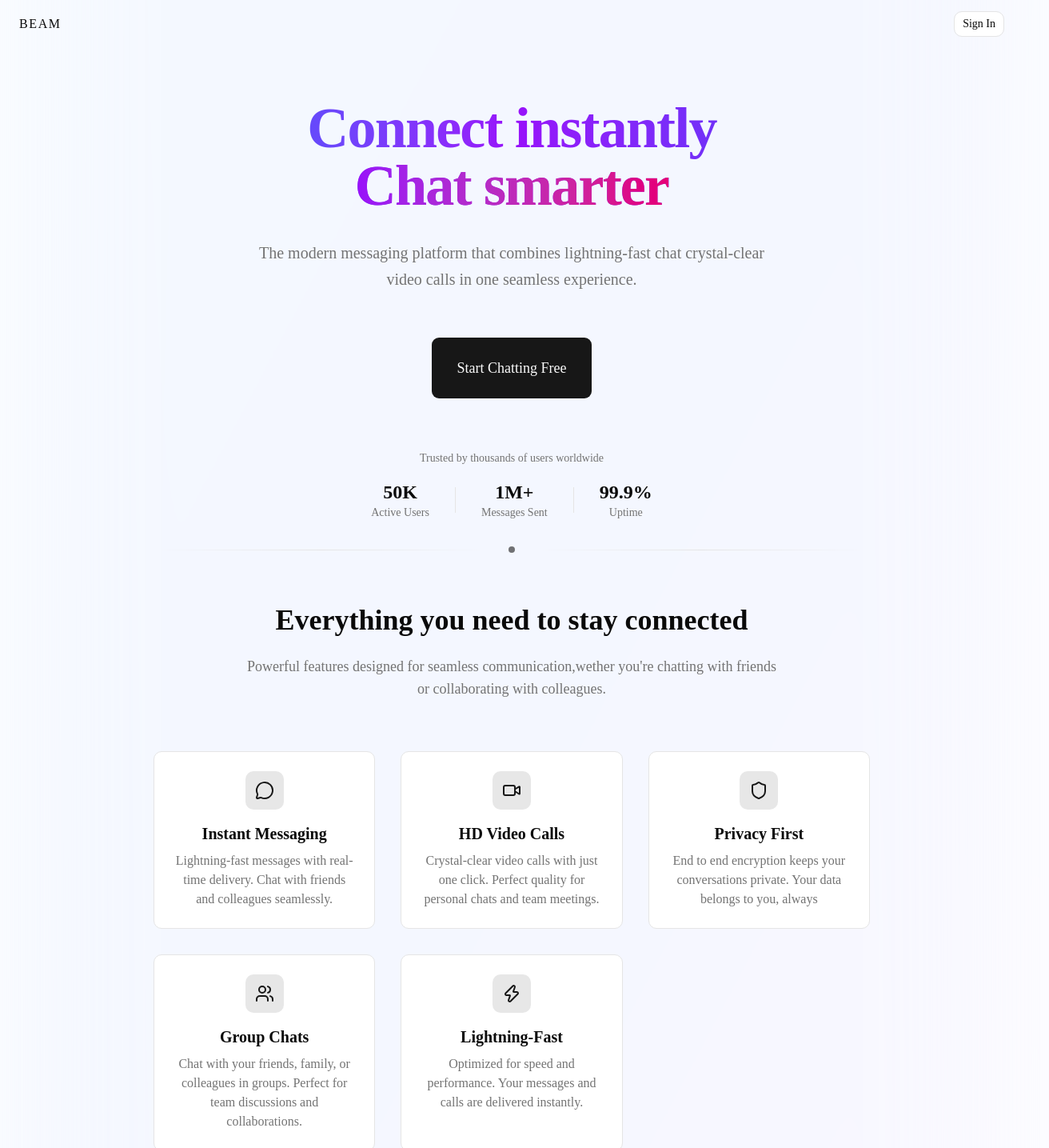
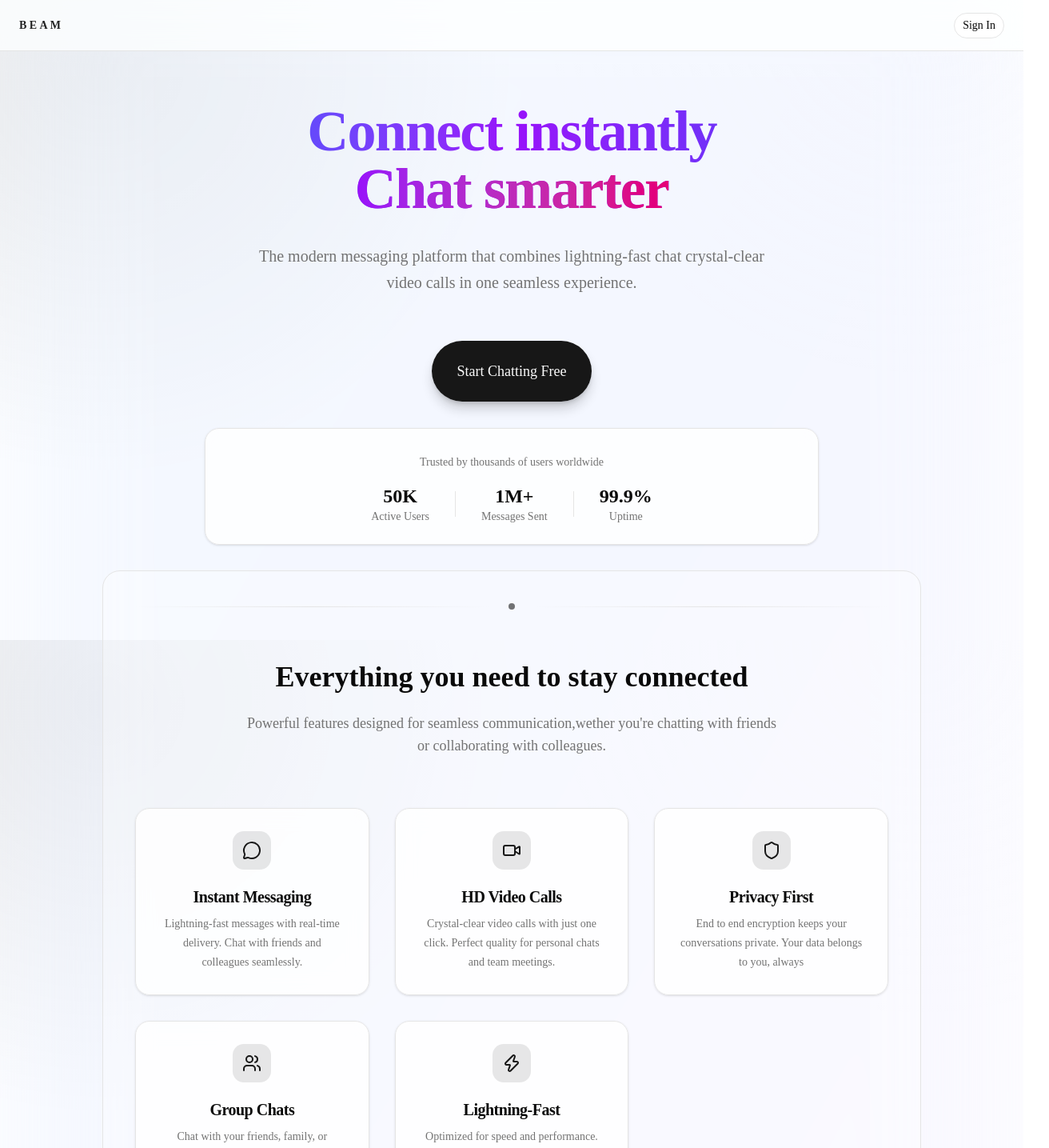
Before and after one commit to shubhamraj82/BlabberX, a Next.js app: page / in a window 1280 px wide. Shown: the top 1435 px of the page at 80% size, 1312 px wide, since content can reach past the window. Built offline with nearby package versions, Linux system fonts and the light colour scheme; no server answers.

Commit message:
ui chaanges

```diff
--- a/app/globals.css
+++ b/app/globals.css
@@ -122,9 +122,24 @@
     @apply border-border outline-ring/50;
   }
   body {
-    @apply bg-background text-foreground;
+    @apply bg-background text-foreground antialiased;
   }
   html {
     @apply font-sans;
   }
 }
+
+@layer base {
+  body {
+    background-image:
+      radial-gradient(circle at 10% 10%, color-mix(in oklab, var(--primary) 12%, transparent) 0%, transparent 38%),
+      radial-gradient(circle at 90% 0%, color-mix(in oklab, var(--accent) 8%, transparent) 0%, transparent 34%);
+    background-attachment: fixed;
+  }
+}
+
+@layer utilities {
+  .glass-card {
+    @apply border bg-card/80 backdrop-blur-md shadow-sm;
+  }
+}
--- a/app/page.tsx
+++ b/app/page.tsx
@@ -1,29 +1,28 @@
 import Header from "@/components/Header";
 import { Button } from "@/components/ui/button";
-import Image from "next/image";
 import { Show, SignInButton, SignUpButton } from "@clerk/nextjs";
-import { MessageCircle, Video, Shield, Zap, Users, LucideIcon } from "lucide-react";
+import { MessageCircle, Video, Shield, Zap, Users } from "lucide-react";
 import FeatureCard from "@/components/FeatureCard";
 
 export default function Home() {
   return (
-    <div>
+    <div className="min-h-screen">
       <Header/>
 
-      <main className="flex-1 flex flex-col items-center px-4 py-16 sm:px-6 text-center gap-20">
-        <div className="max-w-4xl space-y-8 relative">
+      <main className="flex flex-1 flex-col items-center gap-20 px-4 py-16 text-center sm:px-6">
+        <div className="relative w-full max-w-5xl space-y-8">
           {/* backgroundGradient */}
-          <div className="absolute inset-0 -z-10 bg-linear-to-br from-blue-50 via-indigo-50 to-purple-50 dark:from-blue-950/20 dark:via-indigo-950/20 dark:to-purple-950/20 rounded-3xl blur-3xl scale-150 opacity-60"></div>
+          <div className="absolute inset-0 -z-10 scale-125 rounded-3xl bg-linear-to-br from-blue-50 via-indigo-50 to-purple-50 opacity-60 blur-3xl dark:from-blue-950/20 dark:via-indigo-950/20 dark:to-purple-950/20"></div>
 
-          <div className="max-w-4xl space-y-8 relative">
-            <h1 className="text-5xl sm:text-7xl font-bold tracking-tight bg-clip-text text-transparent bg-linear-to-r from-blue-600 via-purple-600 to-indigo-600 dark:from-blue-400 dark:via-purple-400 dark:to-indigo-400 ">
+          <div className="relative mx-auto max-w-4xl space-y-8">
+            <h1 className="bg-linear-to-r from-blue-600 via-purple-600 to-indigo-600 bg-clip-text text-5xl font-bold tracking-tight text-transparent dark:from-blue-400 dark:via-purple-400 dark:to-indigo-400 sm:text-7xl">
               Connect instantly
               <br />
-              <span className="bg-clip-text text-transparent bg-linear-to-r from-purple-600 to-pink-600 dark:from-purple-400 dark:to-pink-400">
+              <span className="bg-linear-to-r from-purple-600 to-pink-600 bg-clip-text text-transparent dark:from-purple-400 dark:to-pink-400">
                 Chat smarter
               </span>
             </h1>
-            <p className="text-xl text-muted-foreground max-w-2xl mx-auto leading-relaxed">
+            <p className="mx-auto max-w-2xl text-xl leading-relaxed text-muted-foreground">
               The modern messaging platform that combines lightning-fast chat crystal-clear video calls in one seamless experience.
             </p>
           </div>
@@ -31,7 +30,7 @@ export default function Home() {
           <div className="flex flex-col sm:flex-row justify-center items-center gap-4 pt-6">
             <Show when="signed-out">
               <SignInButton mode="modal">
-                <Button size="lg" className="text-lg px-8 py-6 h-auto">
+                <Button size="lg" className="h-auto rounded-full px-8 py-6 text-lg shadow-lg shadow-primary/20">
                   Start Chatting Free
                 </Button>
               </SignInButton>
@@ -39,11 +38,11 @@ export default function Home() {
           </div>
 
           {/* Social proof */}
-          <div className="pt-8">
-            <p className="text-sm text-muted-foreground mb-4">
+          <div className="mx-auto glass-card max-w-3xl rounded-2xl p-6 pt-8">
+            <p className="mb-4 text-sm text-muted-foreground">
               Trusted by thousands of users worldwide
             </p>
-            <div className="flex justify-center items-center gap-8 text-muted-foreground">
+            <div className="flex items-center justify-center gap-8 text-muted-foreground">
               <div className="text-center">
                 <div className="text-2xl font-bold text-foreground">50K</div>
                 <div className="text-sm">Active Users</div>
@@ -62,7 +61,7 @@ export default function Home() {
           </div>
 
           {/* enhanced features sections */}
-          <div className="w-full max-w-6xl">
+          <div className="w-full max-w-6xl rounded-3xl border bg-card/30 p-6 sm:p-10">
             {/* section divider */}
             <div className="w-full flex items-center justify-center mb-16">
               <div className="flex-1 h-px bg-linear-to-r from-transparent via-border to-transparent "></div>
@@ -73,11 +72,11 @@ export default function Home() {
             </div>
 
 
-            <div className="text-center mb-16">
-              <h2 className="text-3xl sm:text-4xl font-bold mb-6">
+            <div className="mb-16 text-center">
+              <h2 className="mb-6 text-3xl font-bold sm:text-4xl">
                 Everything you need to stay connected
               </h2>
-              <p className="text-lg text-muted-foreground max-w-2xl mx-auto">
+              <p className="mx-auto max-w-2xl text-lg text-muted-foreground">
                 Powerful features designed for seamless communication,wether you&apos;re chatting with friends or collaborating with colleagues.
               </p>
             </div>
@@ -114,18 +113,18 @@ export default function Home() {
 
           {/* enhanced CTA sections */}
           <div className="w-full max-w-4xl">
-            <div className="rounded-2xl border bg-linear-to-br from-primary/5 to-primary/10 p-12 text-center">
-            <h2 className="text-3xl sm:text-4xl font-bold mb-4">
+            <div className="rounded-3xl border bg-linear-to-br from-primary/5 to-primary/10 p-8 text-center shadow-lg shadow-primary/10 sm:p-12">
+            <h2 className="mb-4 text-3xl font-bold sm:text-4xl">
               Ready to transform your conversations
               </h2>
-              <p className="text-lg text-muted-foreground mb-8 max-w-2xl mx-auto">
+              <p className="mx-auto mb-8 max-w-2xl text-lg text-muted-foreground">
                 Join thousands of Users who&apos;ve already discovered the power of BlabberX. Start your free trial today and experience the future of messaging.
               </p>
 
               <div className="flex flex-col sm:flex-row justify-center items-center gap-4">
                 <Show when="signed-out">
                   <SignUpButton mode="modal">
-                    <Button size="lg" className="text-lg px-8 py-6 h-auto">
+                    <Button size="lg" className="h-auto rounded-full px-8 py-6 text-lg shadow-lg shadow-primary/20">
                       Get Started Free
                     </Button>
                   </SignUpButton>
@@ -152,7 +151,7 @@ export default function Home() {
       </main>
 
 
-      <footer className="border-t bg-muted/30">
+      <footer className="border-t bg-muted/20 backdrop-blur-sm">
       <div className="max-w-6xl mx-auto px-4 sm:px-6 py-12">
         <div className="flex flex-col sm:flex-row justify-between items-center gap-6">
           <div>
--- a/components/FeatureCard.tsx
+++ b/components/FeatureCard.tsx
@@ -9,12 +9,12 @@ function FeatureCard ({
     description:string;
 })  {
   return (
-    <div className='group p-6 rounded-lg border bg-card hover:shadow-lg transition-all duration-300 hover:border-primary/20 w-full max-w-sm text-center'>
-        <div className='w-12 h-12 rounded-lg bg-primary/10 flex items-center justify-center mb-4 group-hover:bg-primary/20 transition-colors mx-auto'>
+    <div className='group glass-card w-full max-w-sm rounded-2xl p-7 text-center transition-all duration-300 hover:-translate-y-1 hover:shadow-xl hover:shadow-primary/10 hover:border-primary/30'>
+        <div className='mx-auto mb-5 flex h-12 w-12 items-center justify-center rounded-xl bg-primary/10 transition-colors group-hover:bg-primary/20'>
         <Icon className='w-6 h-6 text-primary'/>
         </div>
-        <h3 className='text-xl font-semibold mb-2'>{title}</h3>
-        <p className='text-muted-foreground'>{description}</p>
+        <h3 className='mb-2 text-xl font-semibold tracking-tight'>{title}</h3>
+        <p className='text-sm leading-6 text-muted-foreground'>{description}</p>
     </div>
   )
 }
--- a/components/Header.tsx
+++ b/components/Header.tsx
@@ -12,17 +12,17 @@ import { Button } from './ui/button';
     const isDashboard = pathname.startsWith('/dashboard');
 
   return (
-    <header className='flex items-center justify-between px-4 h-15 sm:px-6'>
+    <header className='sticky top-0 z-40 flex h-16 items-center justify-between border-b bg-background/70 px-4 backdrop-blur-md sm:px-6'>
         <Link href="/dashboard"
-        className='font-medium uppercase tracking-widest'>
+        className='text-sm font-semibold uppercase tracking-[0.24em] text-foreground/90 transition-colors hover:text-foreground'>
             Beam
             </Link>
 
-            <div className='flex items-center  gap-2'>
+            <div className='flex items-center gap-2'>
                 <Authenticated>
                     {!isDashboard && (
                         <Link href="/dashboard">
-                            <Button variant="outline">Dashboard</Button>
+                            <Button variant="outline" className='rounded-full'>Dashboard</Button>
                         </Link>
                     )}
                     <UserButton/>
@@ -34,7 +34,7 @@ import { Button } from './ui/button';
                     forceRedirectUrl="/dashboard"
                     signUpForceRedirectUrl="/dashboard"
                     >
-                        <Button variant='outline'>Sign In</Button>
+                        <Button variant='outline' className='rounded-full'>Sign In</Button>
                     </SignInButton>
                 </Unauthenticated>
             </div>
--- a/components/SignedInClientLayout.tsx
+++ b/components/SignedInClientLayout.tsx
@@ -35,19 +35,19 @@ function SignedInClientLayout({ children }: { children: ReactNode }) {
     >
       <AppSidebar />
       <SidebarInset>
-        <header className="flex h-16 shrink-0 items-center gap-2 px-4">
+        <header className="sticky top-0 z-20 flex h-16 shrink-0 items-center gap-2 border-b bg-background/80 px-4 backdrop-blur-md">
           <SidebarTrigger className="-ml-1" />
           <Separator
             orientation="vertical"
             className="mr-2 data-vertical:h-4 data-vertical:self-auto"
           />
           <Link href="/dashboard">
-          <h1 className="text-lg font-bold tracking-wider uppercase">
+          <h1 className="text-sm font-semibold tracking-[0.24em] uppercase text-foreground/90">
             Beam
           </h1>
           </Link>
         </header>
-      <div className="flex flex-1 flex-col gap-4 p-4 pt-8">
+      <div className="flex flex-1 flex-col gap-4 p-4 pt-6 md:p-6">
         {children}
         </div>
       </SidebarInset>
--- a/components/StatusCard.tsx
+++ b/components/StatusCard.tsx
@@ -12,10 +12,10 @@ export function StatusCard({title, description, action, className, children}: St
   return (
     <div
     className={`flex items-center justify-center min-h-[400px] ${className}`}>
-        <div className='text-center space-y-4 max-w-md w-full mx-4'>
+        <div className='glass-card mx-4 w-full max-w-md space-y-4 rounded-2xl p-8 text-center'>
             {children}
-            <div className='text-xl font-semibold'>{title}</div>
-            {description && <div className='text-sm'>{description}</div>}
+            <div className='text-xl font-semibold tracking-tight'>{title}</div>
+            {description && <div className='text-sm leading-6 text-muted-foreground'>{description}</div>}
             {action && <div className='mt-4'>{action}</div>}
         </div>
     </div>
```
Also changed, not shown: app/(signed-in)/dashboard/page.tsx (+5 -5 lines), components/app-sidebar.tsx (+5 -8 lines), 1 other file (tests, documents, lock files or other folders).
